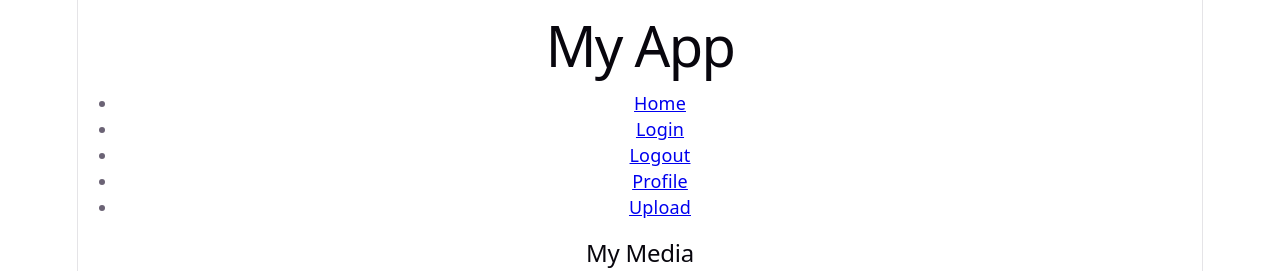
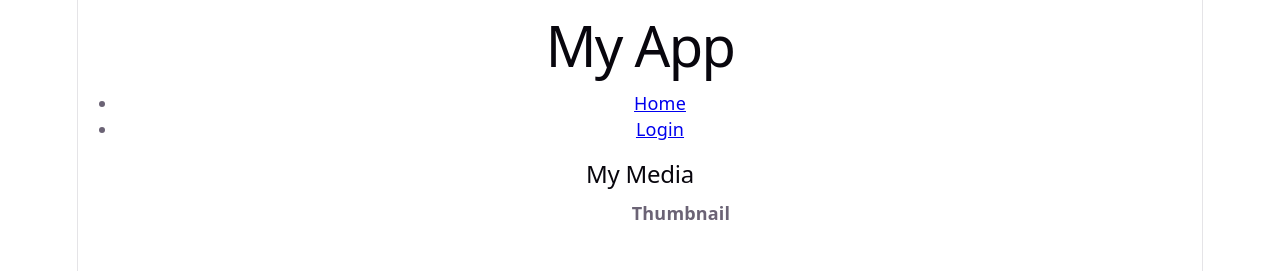
Before and after one commit to FPTSTUDEN/webdev-homework, a React (Vite) app in the folder my-app/: page / in a window 1280 px wide. Shown: the top 271 px of the page. Built offline with nearby package versions, Linux system fonts and the light colour scheme.

Commit message:
context: show Login/Logout... conditionally on layout

```diff
--- a/my-app/src/components/Layout.jsx
+++ b/my-app/src/components/Layout.jsx
@@ -3,7 +3,7 @@ import { Link, Outlet } from 'react-router';
 import { useUserContext } from '../hooks/contextHooks';
 
 const Layout = () => {
-  const { handleAutoLogin } = useUserContext();
+  const { user, handleAutoLogin } = useUserContext();
 
   useEffect(() => {
     handleAutoLogin();
@@ -17,9 +17,8 @@ const Layout = () => {
           <li>
             <Link to="/">Home</Link>
           </li>
-          <li>
-            <Link to="/login">Login</Link>
-          </li>
+          {user ? (
+            <>
               <li>
                 <Link to="/logout">Logout</Link>
               </li>
@@ -29,6 +28,12 @@ const Layout = () => {
               <li>
                 <Link to="/upload">Upload</Link>
               </li>
+            </>
+          ) : (
+            <li>
+              <Link to="/login">Login</Link>
+            </li>
+          )}
         </ul>
       </nav>
       <main>
```
Lines whose indentation alone changed are shown as unchanged.
